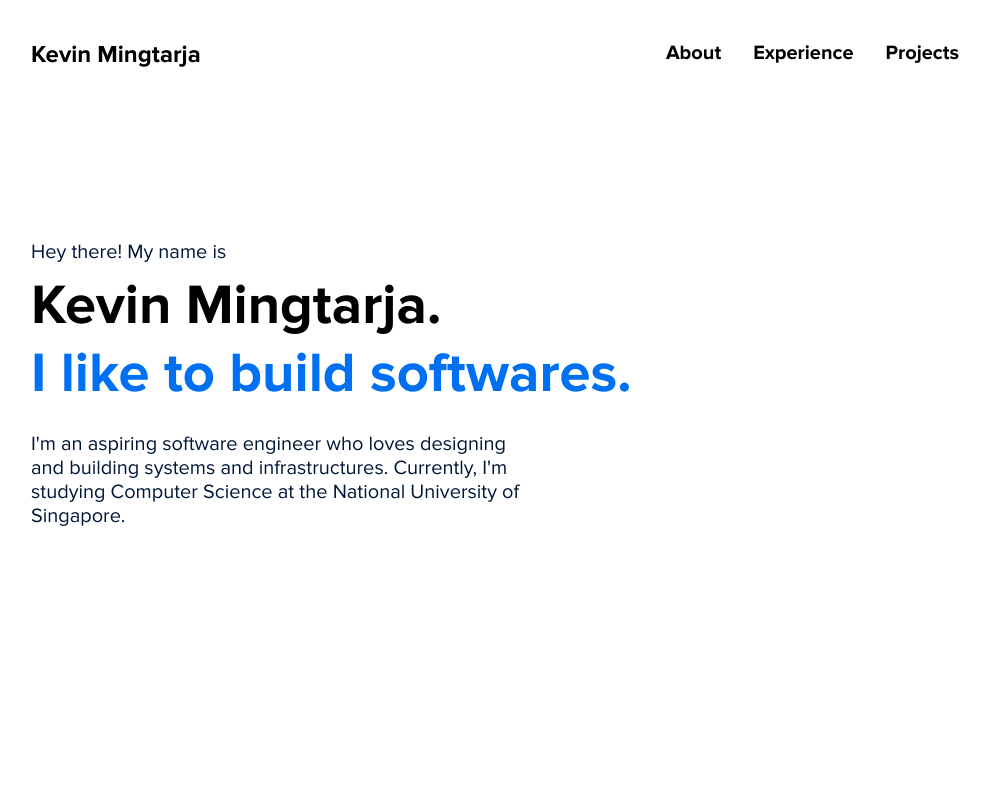
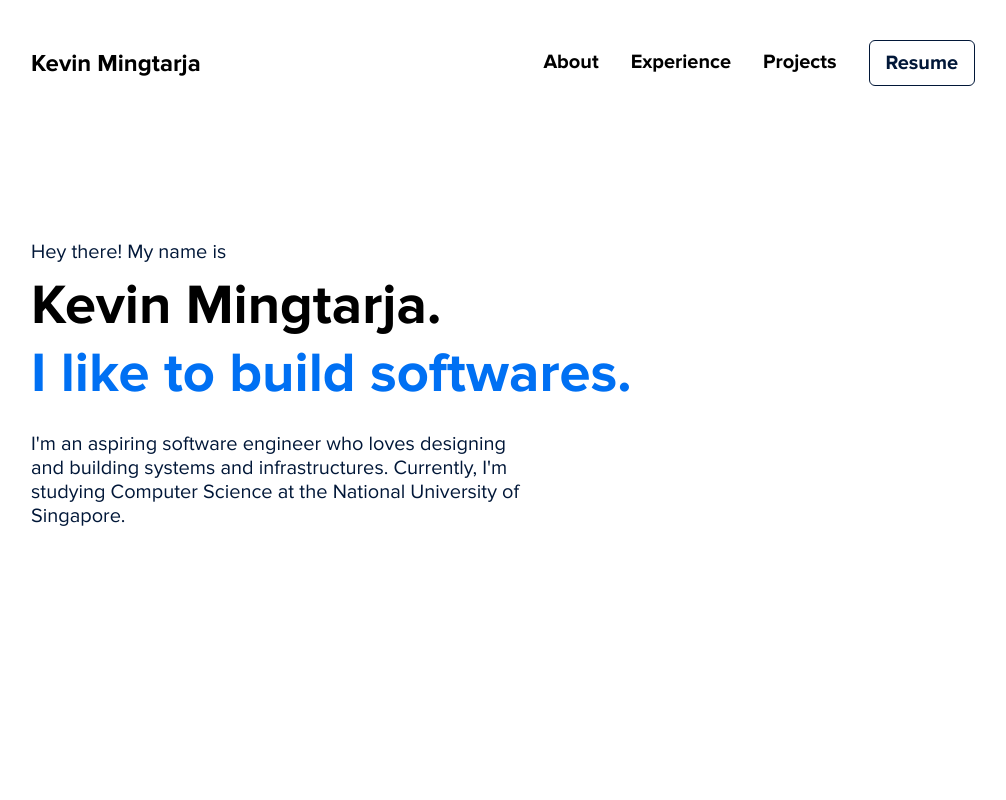
Before and after one commit to kevinmingtarja/kevinmingtarja.com-v1, a Next.js app: page / in a window 1280 px wide. Shown: the top 800 px of the page, without its empty margins (137-1143 px from the left). Built offline with nearby package versions, Linux system fonts and the light colour scheme.

Commit message:
Add resume download btn to navbar

```diff
--- a/components/Navbar/Navbar.module.css
+++ b/components/Navbar/Navbar.module.css
@@ -95,6 +95,24 @@
   margin: var(--spacing-sm);
 }
 
+.nav-attachment {
+  color: var(--black);
+  background-color: transparent;
+  border: 1px solid var(--black);
+  border-radius: var(--border-radius);
+  padding: 0.75rem 1rem;
+  line-height: 1;
+  text-decoration: none;
+  cursor: pointer;
+  -webkit-transition: var(--transition);
+  transition: var(--transition);
+  margin-left: 1rem;
+}
+
+.nav-attachment:hover {
+  background-color: var(--offwhite);
+}
+
 @media screen and (max-width: 1024px) {
   .hamburger {
     display: block;
--- a/components/Navbar/Navbar.module.scss
+++ b/components/Navbar/Navbar.module.scss
@@ -78,6 +78,23 @@
   margin: var(--spacing-sm);
 }
 
+.nav-attachment {
+  color: var(--black);
+  background-color: transparent;
+  border: 1px solid var(--black);
+  border-radius: var(--border-radius);
+  padding: 0.75rem 1rem;
+  line-height: 1;
+  text-decoration: none;
+  cursor: pointer;
+  transition: var(--transition);
+  margin-left: 1rem;
+
+  &:hover {
+    background-color: var(--offwhite);
+  }
+}
+
 @media screen and (max-width: 1024px) {
   .hamburger {
     display: block;
--- a/components/Navbar/index.tsx
+++ b/components/Navbar/index.tsx
@@ -36,6 +36,10 @@ const Navbar = () => {
               <Heading level={6}>{name}</Heading>
             </NavLink>
           ))}
+
+          <NavLink className={styles["nav-menu-item"]} href="/resume.pdf">
+            <Heading level={6}>Resume</Heading>
+          </NavLink>
         </NavMenu>
 
         <div className={styles.hamburger}>
@@ -67,7 +71,8 @@ export const NavLink = ({
   href,
 }: NavLinkProps) => {
   const router = useRouter()
-  const isHomePage = router.pathname === "/"
+  const isHomePage = router.pathname === "/" && href === "/"
+  const isAttachment = href?.includes(".")
 
   if (!href) {
     return (
@@ -75,6 +80,19 @@ export const NavLink = ({
         className={cx(styles["nav-link"], className)}
         onClick={handleClick}
         onKeyPress={handleClick}
+      >
+        {children}
+      </a>
+    )
+  }
+
+  if (isAttachment) {
+    return (
+      <a
+        className={cx(styles["nav-attachment"], className)}
+        href={href}
+        rel="noreferrer"
+        target="_blank"
       >
         {children}
       </a>
--- a/styles/globals.css
+++ b/styles/globals.css
@@ -99,7 +99,7 @@ code {
     "Apple Color Emoji", "Segoe UI Emoji", "Segoe UI Symbol", "Noto Color Emoji";
 
   /* BORDER */
-  --border-radius: 8px;
+  --border-radius: 6px;
   --border-solid-light: 1px solid var(--border-light);
 
   /* TRANSITIONS */
```
Also changed, not shown: 1 other file (tests, documents, lock files or other folders).
